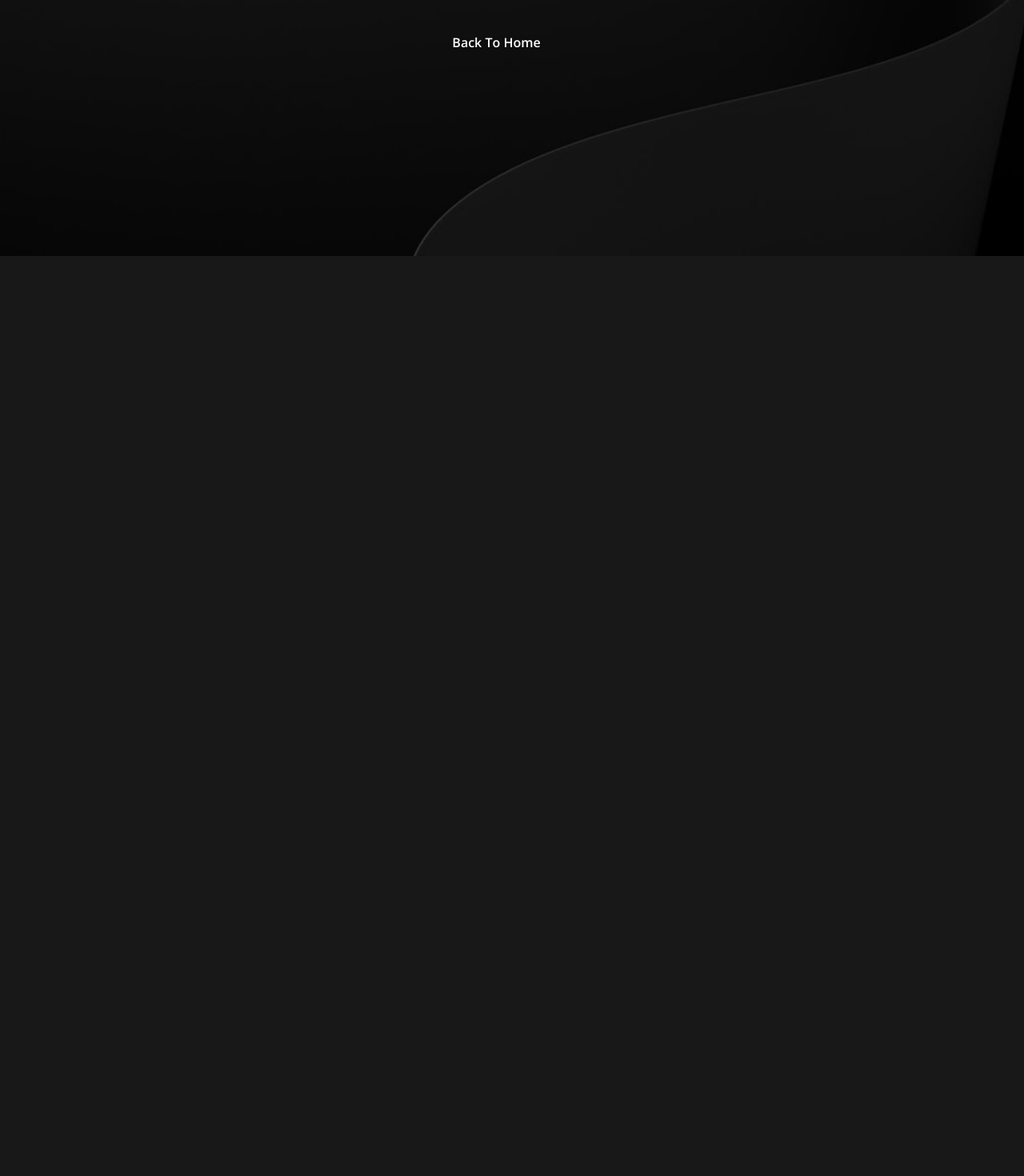
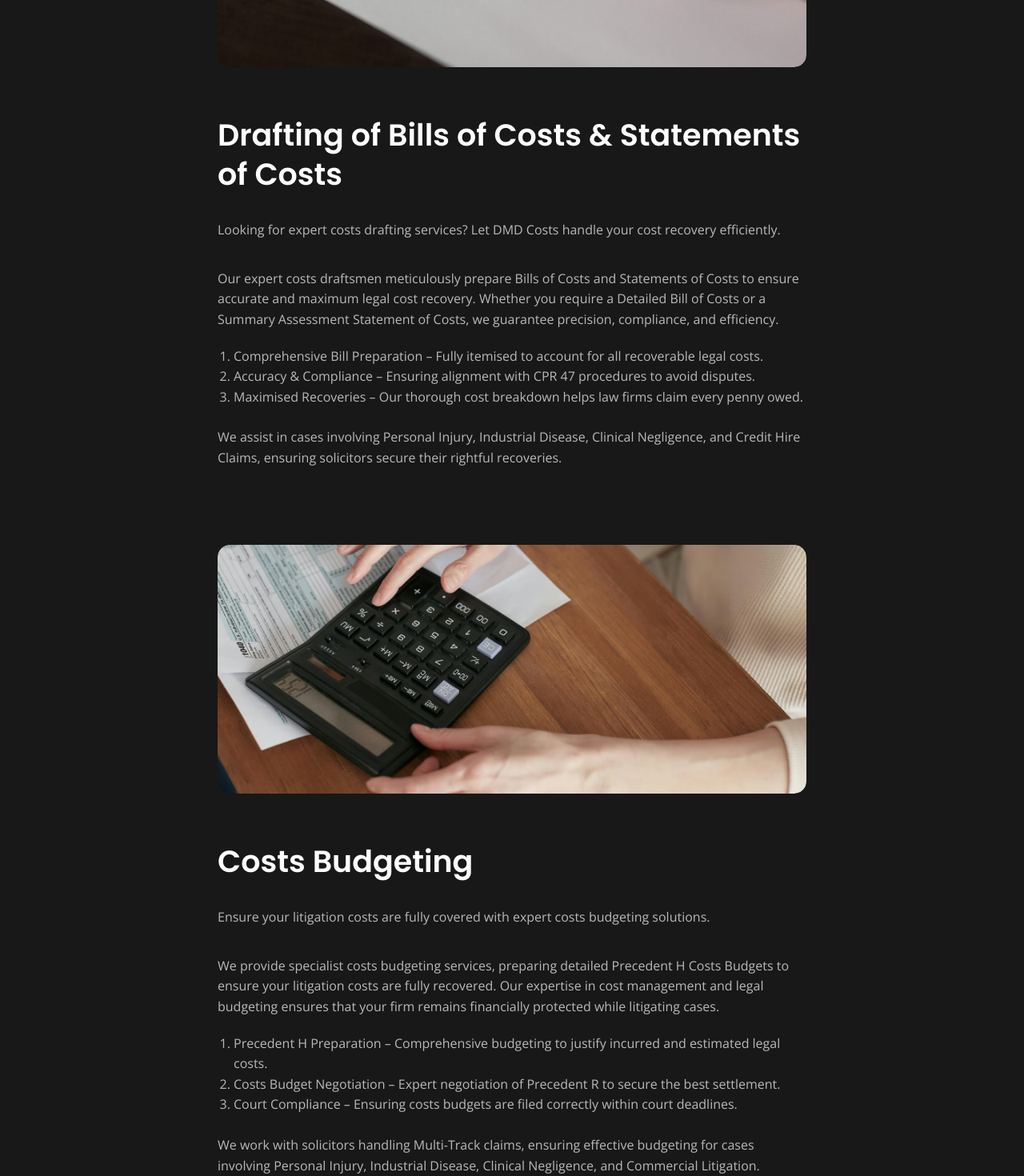
Before and after one commit to artzymeri/dmd-cost-web, a React (Create React App) app: page /service in a window 1280 px wide. Before the commit this address had no page. Shown: the part 480-1950 px from the top of the page at 80% size. Before the commit the page ends 800 px from the top, so only its background shows below. Built offline with nearby package versions, Linux system fonts and the light colour scheme; some icons are missing.

Commit message:
Changes made

```diff
--- a/src/App.js
+++ b/src/App.js
@@ -7,7 +7,7 @@ import ErrorPage from './components/Pages/ErrorPage';
 import Home from './components/Pages/Home';
 // import PortfolioDetailsPage from './components/Pages/PortfolioDetailsPage';
 // import ServiceDetailsPage from './components/Pages/ServiceDetailsPage';
-// import ServicesPage from './components/Pages/ServicesPage';
+import ServicesPage from './components/Pages/ServicesPage';
 // import TeamPage from './components/Pages/TeamPage';
 // import PortfolioPage from './components/Pages/PortfolioPage';
 // import TeamDetails from './components/Pages/TeamDetails';
@@ -51,8 +51,8 @@ function App() {
             path="personal-portfolio"
             element={<PersonalPortfolioHome />}
           />
-          <Route path="about" element={<AboutPage />} />
-          <Route path="service" element={<ServicesPage />} /> */}
+          <Route path="about" element={<AboutPage />} />*/}
+          <Route path="service" element={<ServicesPage />} />
           {/* <Route
             path="service/:serviceDetailsId"
             element={<ServiceDetailsPage />}
--- a/src/components/Pages/Home.jsx
+++ b/src/components/Pages/Home.jsx
@@ -133,7 +133,7 @@ export default function Home() {
               <SectionHeading
                 title="Services we provide you"
                 subtitle="What Can We Do"
-                btnText=""
+                btnText="Learn more"
                 btnLink="/service"
               />
               <Spacing lg="90" md="45" />
--- a/src/components/Pages/ServicesPage.jsx
+++ b/src/components/Pages/ServicesPage.jsx
@@ -1,126 +1,50 @@
-import React, { useEffect } from 'react'
-import { pageTitle } from '../../helper'
-import Card from '../Card'
-import Cta from '../Cta'
-import PageHeading from '../PageHeading'
-import PricingTableList from '../PricingTable/PricingTableList'
-import Div from '../Div'
-import SectionHeading from '../SectionHeading'
-import TestimonialSlider from '../Slider/TestimonialSlider'
-import Spacing from '../Spacing'
+import React, { useEffect } from 'react';
+import { pageTitle } from '../../helper';
+import Cta from '../Cta';
+import PostStyle2 from '../Post/PostStyle2';
+import Div from '../Div';
+import Spacing from '../Spacing';
+import Services from '../../services/services';
+import PostStyle3 from '../Post/PostStyle3';
+export default function ServicesPage() {
+  pageTitle('Services');
 
-export default function ServicesPage() {
-  pageTitle('Service');
   useEffect(() => {
-    window.scrollTo(0, 0)
-  }, [])
+    window.scrollTo(0, 0);
+  }, []);
+
   return (
     <>
-      <PageHeading
-        title='Services'
-        bgSrc='images/service_hero_bg.jpeg'
-        pageLinkText='Services'
-      />
-      <Spacing lg='150' md='80'/>
-      <Div className='cs-shape_wrap_4'>
-        <Div className="cs-shape_4"></Div>
-        <Div className="cs-shape_4"></Div>
-        <Div className="container">
-          <Div className="row">
-            <Div className="col-xl-4">
-              <SectionHeading
-                title='Services we provide you'
-                subtitle='What Can We Do'
-              />
-              <Spacing lg='90' md='45'/>
-            </Div>
-            <Div className='col-xl-8'>
-              <Div className='row'>
-                <Div className='col-lg-3 col-sm-6 cs-hidden_mobile'></Div>
-                <Div className='col-lg-3 col-sm-6'>
-                  <Card
-                    title='UI/UX design'
-                    link='/service/ui-ux-design'
-                    src='/images/service_1.jpeg'
-                    alt='Service'
-                  />
-                  <Spacing lg='0' md='30'/>
-                </Div>
-                <Div className='col-lg-3 col-sm-6 cs-hidden_mobile'></Div>
-                <Div className='col-lg-3 col-sm-6'>
-                  <Card
-                    title='React.js Development'
-                    link='/service/reactjs-development'
-                    src='/images/service_2.jpeg'
-                    alt='Service'
-                  />
-                  <Spacing lg='0' md='30'/>
-                </Div>
-                <Div className='col-lg-3 col-sm-6'>
-                  <Card
-                    title='Digital Marketing'
-                    link='/service/digital-marketing'
-                    src='/images/service_3.jpeg'
-                    alt='Service'
-                  />
-                  <Spacing lg='0' md='30'/>
-                </Div>
-                <Div className='col-lg-3 col-sm-6 cs-hidden_mobile'></Div>
-                <Div className='col-lg-3 col-sm-6'>
-                  <Card
-                    title='Technology'
-                    link='/service/technology'
-                    src='/images/service_4.jpeg'
-                    alt='Service'
-                  />
-                  <Spacing lg='0' md='30'/>
-                </Div>
-                <Div className='col-lg-3 col-sm-6 cs-hidden_mobile'></Div>
-                <Div className='col-lg-3 col-sm-6 cs-hidden_mobile'></Div>
-                <Div className='col-lg-3 col-sm-6'>
-                  <Card
-                    title='Consultancy'
-                    link='/service/consultancy'
-                    src='/images/service_5.jpeg'
-                    alt='Service'
-                  />
-                  <Spacing lg='0' md='30'/>
-                </Div>
-                <Div className='col-lg-3 col-sm-6 cs-hidden_mobile'></Div>
-                <Div className='col-lg-3 col-sm-6'>
-                  <Card
-                    title='Creative Design'
-                    link='/service/creative-design'
-                    src='/images/service_6.jpeg'
-                    alt='Service'
-                  />
-                  <Spacing lg='0' md='30'/>
-                </Div>
+      <Spacing lg="150" md="80" />
+      <Div className="container">
+        <Div className="row">
+          <Div className="col-lg-8" style={{marginLeft: 'auto', marginRight: 'auto'}}>
+            {Services.map((item, index) => (
+              <Div key={index}>
+                <PostStyle3
+                  thumb={item.thumb}
+                  title={item.title}
+                  subtitle={item.description}
+                  date={item?.date}
+                  category={item?.min_read}
+                  categoryHref={item.categoryHref}
+                  content={item.content}
+                />
+                {Services.length > index + 1 && <Spacing lg="95" md="60" />}
               </Div>
-            </Div>
+            ))}
+            <Spacing lg="60" md="40" />
+            {/* <Pagination /> */}
           </Div>
         </Div>
       </Div>
-      <Spacing lg='150' md='80'/>
-      <Div className="container">
-        <SectionHeading
-          title='Providing best <br/>pricing for client'
-          subtitle='Pricing & Packaging'
-        />
-        <Spacing lg='85' md='40'/>
-        <PricingTableList/>
-      </Div>
-      <Spacing lg='125' md='55'/>
-      <TestimonialSlider/>
-      <Spacing lg='150' md='80'/>
+      <Spacing lg="150" md="80" />
       <Div className="container">
         <Cta
-          title='Let’s disscuse make <br />something <i>cool</i> together'
-          btnText='Apply For Meeting'
-          btnLink='/contact'
-          bgSrc='/images/cta_bg.jpeg'
+          title="Let’s discuss and <br />let's <i>partner</i> together"
+          bgSrc="/images/cta_bg.jpeg"
         />
       </Div>
     </>
-  )
+  );
 }
--- /dev/null
+++ b/src/components/Post/PostStyle3.jsx
@@ -0,0 +1,24 @@
+import React from 'react'
+import { Link } from 'react-router-dom'
+import Div from '../Div'
+import './post.scss'
+
+export default function PostStyle3({thumb, title, subtitle, date, category, content}) {
+  return (
+    <Div className="cs-post cs-style2">
+      <Link className="cs-post_thumb cs-radius_15">
+        <img src={thumb} alt="Post" className="w-100 cs-radius_15" />
+      </Link>
+      <Div className="cs-post_info">
+        <Div className="cs-post_meta cs-style1 cs-ternary_color cs-semi_bold cs-primary_font">
+          <span className="cs-posted_by">{date}</span>
+        </Div>
+        <h2 className="cs-post_title"><Link >{title}</Link></h2>
+        <Div className="cs-post_sub_title">{subtitle}</Div>
+        <Div>
+            {content()}
+        </Div>
+      </Div>
+    </Div>
+  )
+}
--- /dev/null
+++ b/src/services/services.jsx
@@ -0,0 +1,164 @@
+const Services = [
+  {
+    id: 1,
+    title:
+      "Drafting of Bills of Costs & Statements of Costs",
+    description:
+      "Looking for expert costs drafting services? Let DMD Costs handle your cost recovery efficiently.",
+    content: () => {
+      return (
+        <div>
+Our expert costs draftsmen meticulously prepare Bills of Costs and Statements of Costs to
+ensure accurate and maximum legal cost recovery. Whether you require a Detailed Bill of
+Costs or a Summary Assessment Statement of Costs, we guarantee precision, compliance,
+and efficiency.
+          <ol style={{paddingTop: '20px'}}>
+            <li>
+            Comprehensive Bill Preparation – Fully itemised to account for all recoverable legal costs.
+            </li>
+            <li>
+            Accuracy & Compliance – Ensuring alignment with CPR 47 procedures to avoid disputes.
+            </li>
+            <li>
+            Maximised Recoveries – Our thorough cost breakdown helps law firms claim every penny
+            owed.
+            </li>
+          </ol>
+          We assist in cases involving Personal Injury, Industrial Disease, Clinical Negligence, and
+          Credit Hire Claims, ensuring solicitors secure their rightful recoveries.
+        </div>
+      );
+    },
+    thumb: '/images/blog1.jpg',
+  },
+  {
+    id: 2,
+    title:
+      "Costs Budgeting",
+    description:
+      "Ensure your litigation costs are fully covered with expert costs budgeting solutions.",
+    content: () => {
+      return (
+        <div>
+We provide specialist costs budgeting services, preparing detailed Precedent H Costs
+Budgets to ensure your litigation costs are fully recovered. Our expertise in cost
+management and legal budgeting ensures that your firm remains financially protected while
+litigating cases.
+          <ol style={{paddingTop: '20px'}}>
+            <li>
+            Precedent H Preparation – Comprehensive budgeting to justify incurred and estimated
+            legal costs.
+            </li>
+            <li>
+            Costs Budget Negotiation – Expert negotiation of Precedent R to secure the best
+            settlement.
+            </li>
+            <li>
+            Court Compliance – Ensuring costs budgets are filed correctly within court deadlines.
+            </li>
+          </ol>
+          We work with solicitors handling Multi-Track claims, ensuring effective budgeting for cases
+involving Personal Injury, Industrial Disease, Clinical Negligence, and Commercial
+Litigation.
+        </div>
+      );
+    },
+    thumb: '/images/blog2.avif',
+  },
+  {
+    id: 3,
+    title:
+      "Points of Dispute & Replies",
+    description:
+      "Let our experts handle your Points of Dispute and Replies with precision and legal expertise.",
+    content: () => {
+      return (
+        <div>
+Our costs negotiation experts draft Points of Dispute to challenge excessive or unreasonable
+cost claims while ensuring fair and justified legal cost recoveries. We also prepare Replies to
+Points of Dispute, defending your firm's claims with strategic cost argumentation.
+          <ol style={{paddingTop: '20px'}}>
+            <li>
+            Points of Dispute Drafting – Challenging unreasonable costs to reduce opponent claims.
+            </li>
+            <li>
+            Strategic Replies – Defending your costs claim with compelling legal arguments.
+            </li>
+            <li>
+            Costs Negotiation Expertise – Securing optimal settlements to benefit your firm.
+            </li>
+          </ol>
+          We specialise in disputes arising in Detailed Assessments, Personal Injury, Clinical
+Negligence, Industrial Disease, and Commercial Litigation claims, ensuring law firms retain
+their rightful recoveries.
+        </div>
+      );
+    },
+    thumb: '/images/blog3.avif',
+  },
+  {
+    id: 4,
+    title:
+      "Part 8 Proceedings",
+    description:
+      "Need expert assistance with Part 8 Costs Proceedings? Let us help secure your firm’s recoveries.",
+    content: () => {
+      return (
+        <div>
+Our team assists with Part 8 Costs Proceedings, ensuring swift and effective resolutions for
+costs disputes. Whether initiating proceedings for an interim costs order or seeking a final
+assessment, we guide you through the CPR 46 & 47 process with expert litigation support.
+          <ol style={{paddingTop: '20px'}}>
+            <li>
+            Issuing Part 8 Proceedings – Fast-track resolution of costs disputes.
+            </li>
+            <li>
+            Interim & Final Costs Orders – Recovering legal costs efficiently.
+            </li>
+            <li>
+            Court Representation – Ensuring compliance with Civil Procedure Rules (CPR).
+            </li>
+          </ol>
+          We work alongside solicitors involved in Personal Injury, Industrial Disease, Credit Hire, and
+Clinical Negligence claims, ensuring a seamless process from costs negotiation to
+settlement.
+        </div>
+      );
+    },
+    thumb: '/images/blog4.jpg',
+  },
+  {
+    id: 5,
+    title:
+      "N260 Statements (Summary Assessment)",
+    description:
+      "Get expert N260 drafting for a fast and fair summary cost assessment.",
+    content: () => {
+      return (
+        <div>
+We prepare N260 Statements for summary assessment of legal costs, ensuring accurate and
+well-documented breakdowns for court consideration. Whether dealing with interim hearings
+or final cost orders, we ensure that solicitors recover the full extent of their fees.
+          <ol style={{paddingTop: '20px'}}>
+            <li>
+            N260 Statement Preparation – Providing a clear, court-ready breakdown of costs.
+            </li>
+            <li>
+            Summary Assessment Support – Ensuring compliance with CPR 44.6 and judicial
+requirements.
+            </li>
+            <li>
+            Expert Legal Cost Analysis – Maximising your claim for solicitor time, disbursements, and
+            fees.
+            </li>
+          </ol>
+          Our costs drafting team supports firms in litigation, personal injury, industrial disease, and
+commercial cases, ensuring that legal professionals receive fair compensation for their work.
+        </div>
+      );
+    },
+    thumb: '/images/blog5.avif',
+  },
+];
+
+export default Services;
```
